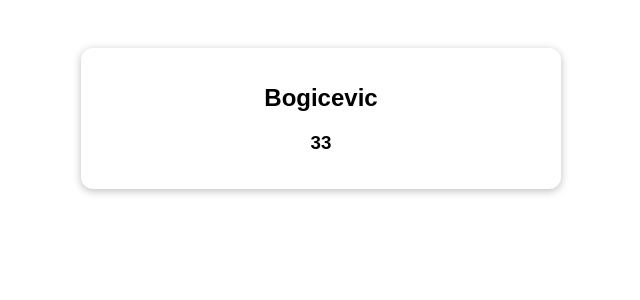
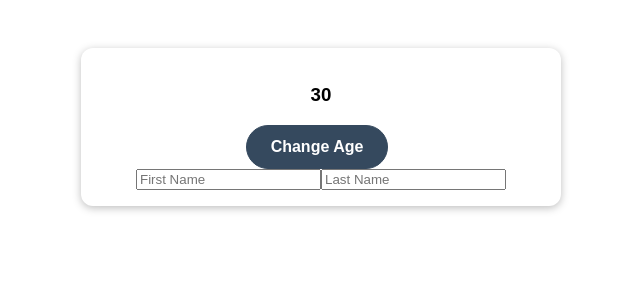
Before and after one commit to bognikk/VUE-composition-api, a Vue app: page / in a window 1280 px wide. Shown: the top 300 px of the page, without its empty margins (319-959 px from the left). Built offline with nearby package versions, Linux system fonts and the light colour scheme; the HTML template or start-up script is replaced by a standard one.

Commit message:
computed function

```diff
--- a/src/App.vue
+++ b/src/App.vue
@@ -1,34 +1,48 @@
 <template>
   <section class="container">
-    <h2>{{ user.userName }}</h2>
+    <h2>{{ uName }}</h2>
     <h3>{{ user.userAge }}</h3>
+    <button @click="setNewAge">Change Age</button>
+    <div>
+      <input type="text" placeholder="First Name" v-model="user.firstName">
+      <input type="text" placeholder="Last Name" v-model="user.lastName">
+    </div>
   </section>
 </template>
 
 <script setup>
 // import { ref } from 'vue';
-import { reactive } from 'vue';
+import { reactive, computed } from 'vue'; // for objects only
 
 // const userName = ref('Nikola');
 // const userAge = ref(30);
 
 const user = reactive({
-  userName: 'Nikola',
-  userAge: 30
+  // userName: 'Nikola',
+  userAge: 30,
+  firstName: '',
+  lastName: ''
 })
 
-setTimeout(function () {
-  // userName.value = 'Bogicevic';
-  // userAge.value = 33;
-  // user.value.userName = "Bogicevic";
-  // user.value.userAge = 33
-  user.userName = "Bogicevic";
+// setTimeout(function () {
+//   // userName.value = 'Bogicevic';
+//   // userAge.value = 33;
+//   // user.value.userName = "Bogicevic";
+//   // user.value.userAge = 33
+//   user.userName = "Bogicevic";
+//   user.userAge = 33;
+// }, 2000);
+
+function setNewAge() {
   user.userAge = 33
-}, 2000);
+}
 
+const uName = computed(function () {
+  return user.firstName + " " + user.lastName;
+})
 </script>
 
-<style>
+<style lang="scss">
 * {
   box-sizing: border-box;
 }
@@ -48,5 +62,34 @@ body {
   border-radius: 12px;
   box-shadow: 0 2px 8px rgba(0, 0, 0, 0.26);
   text-align: center;
+
+  button,
+  a {
+    display: inline-block;
+    padding: 0.75rem 1.5rem;
+    margin-right: 0.5rem;
+    border: 1px solid #35495e;
+    border-radius: 30px;
+    color: #fff;
+    font: inherit;
+    font-weight: 700;
+    text-decoration: none;
+    background-color: #35495e;
+    cursor: pointer;
+
+    &:hover,
+    &:active,
+    &:focus {
+      color: #35495e;
+      border-color: #42b883;
+      background-color: #42b883;
+      outline-color: #35495e;
+    }
+
+    &:focus {
+      outline: 2px solid webkit-focus-ring-color;
+      outline-offset: -2px;
+    }
+  }
 }
 </style>
```
